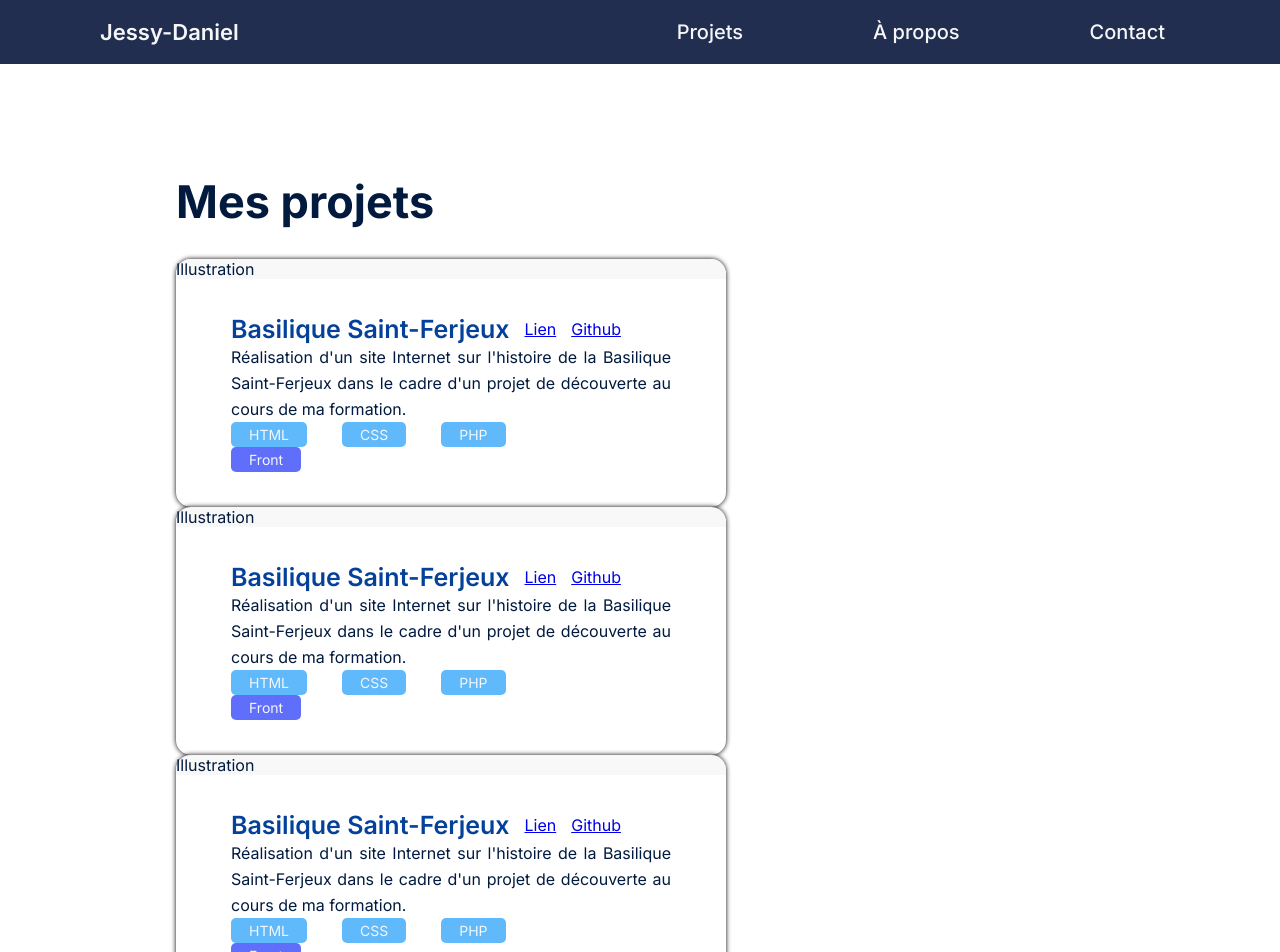
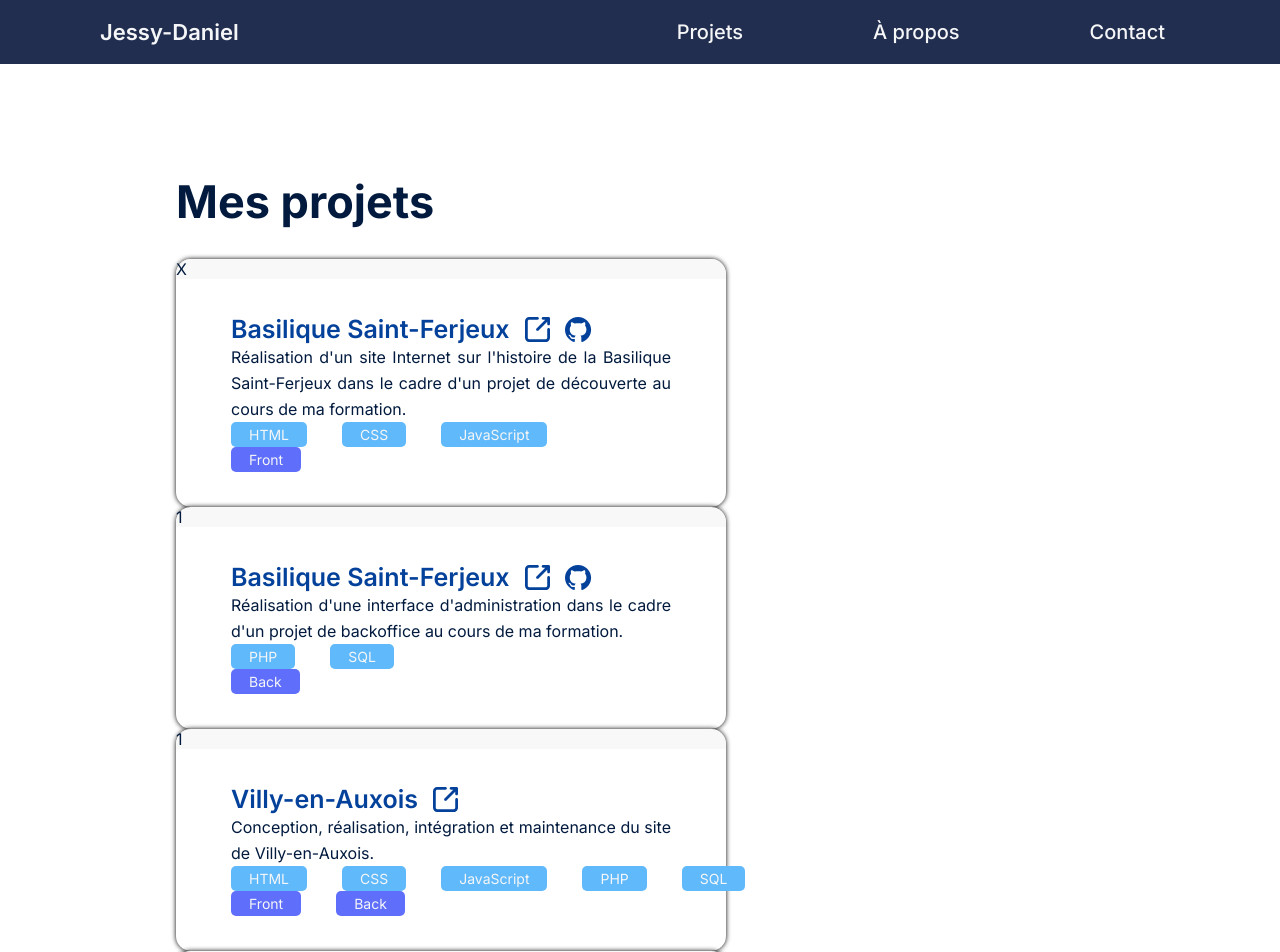
Before and after one commit to J-D25/portfolio, a React (Create React App) app: page /project in a window 1280 px wide. Shown: the top 952 px of the page. Built offline with nearby package versions, Linux system fonts and the light colour scheme.

Commit message:
src/components/ProjectsCards.js : add props

```diff
--- a/src/components/ProjectsCards.js
+++ b/src/components/ProjectsCards.js
@@ -1,26 +1,26 @@
 import './ProjectsCards.css';
 import ProjectsLanguages from './ProjectsLanguages';
-
-export default function ProjectsCards(){
+import ExternalLink from '../assets/ExternalLink.svg';
+import GitHub from '../assets/GitHub.svg';
+export default function ProjectsCards(props){
+const {illustration, title, link, github, text, lang, skill} = props.project;
 return (<>
     <div className="ProjectsCards">
         <div className="ProjectsCards-illustration">
-            Illustration
+            {illustration}
         </div>
         <div className="ProjectsCards-content">
             <div className="ProjectsCards-content-title">
-                <h2>Basilique Saint-Ferjeux</h2>
-                <a href="#">Lien</a>
-                <a href="#">Github</a>
+                <h2>{title}</h2>
+                <a href={link[0]} alt={link[1]}><img src={ExternalLink} alt="Lien externe"/></a>
+                {github !== false ? <a href={github} alt="Repo sur GitHub"><img src={GitHub} alt="GitHub"/></a> : null}
             </div>
-            <p>Réalisation d'un site Internet sur l'histoire de la Basilique Saint-Ferjeux dans le cadre d'un projet de découverte au cours de ma formation.</p>
+            <p>{text}</p>
             <div className="ProjectsCards-languages">
-                <ProjectsLanguages type="lang" value="HTML"/>
-                <ProjectsLanguages type="lang" value="CSS"/>
-                <ProjectsLanguages type="lang" value="PHP"/>
+                {lang.map((item, index) => <ProjectsLanguages type="lang" value={item}/>)}
             </div>
             <div className="ProjectsCards-languages">
-                <ProjectsLanguages type="skill" value="Front"/>
+                {skill.map((item, index) => <ProjectsLanguages type="skill" value={item}/>)}
             </div>
         </div>
     </div>
```
